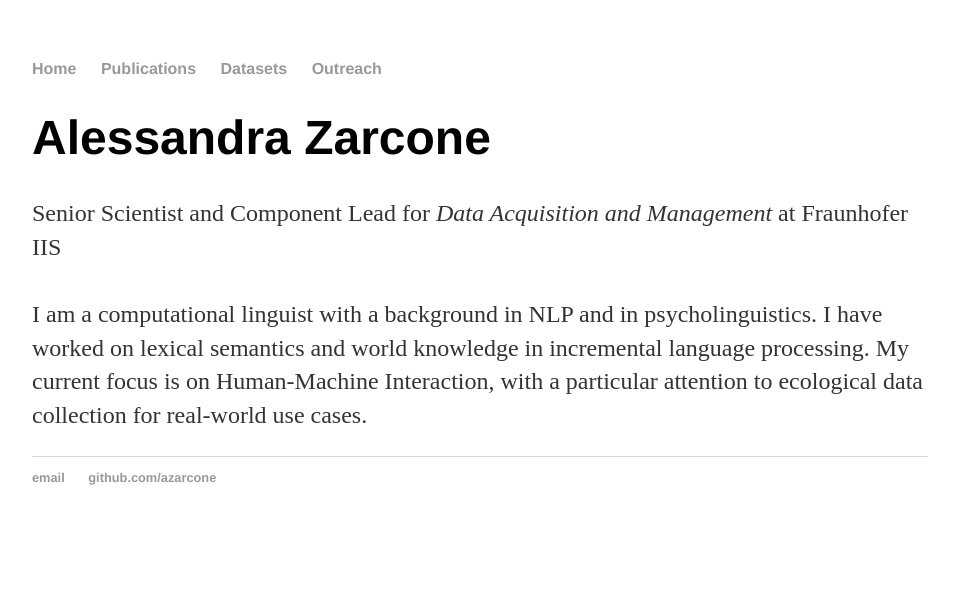
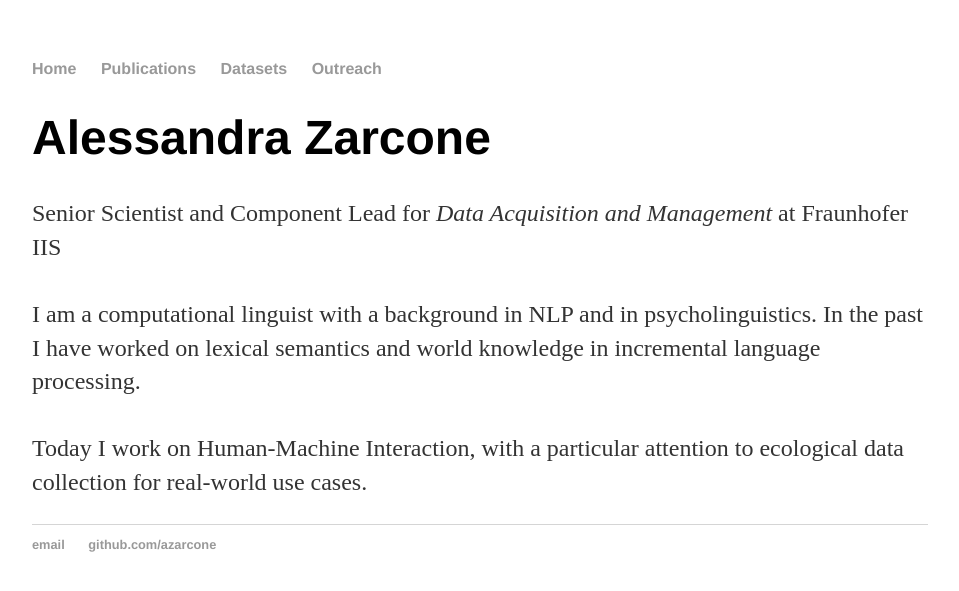
Before and after one commit to azarcone/azarcone_old.github.io, a Jekyll site: the page built from index.html, in a window 1280 px wide. Shown: the top 591 px of the page, without its empty margins (160-1119 px from the left). Built offline with Jekyll 4.4.1, drawn with Linux system fonts in a browser that asks for light colours.

Commit message:
Update index.html

```diff
--- a/index.html
+++ b/index.html
@@ -6,9 +6,10 @@ title: Alessandra Zarcone
 	<h1>Alessandra Zarcone</h1>
 	<p>Senior Scientist and Component Lead for <em>Data Acquisition and Management</em> at Fraunhofer IIS<br/>
 	<br/>
-	I am a computational linguist with a background in NLP and in psycholinguistics. I have worked on
-	lexical semantics and world knowledge in incremental language processing. My current focus is on
-	Human-Machine Interaction, with a particular attention to ecological data collection for real-world
+	I am a computational linguist with a background in NLP and in psycholinguistics. In the past I have worked on
+	lexical semantics and world knowledge in incremental language processing.<br/>
+	<br/>
+	Today I work on Human-Machine Interaction, with a particular attention to ecological data collection for real-world
 	use cases.</p>
 
 
```
